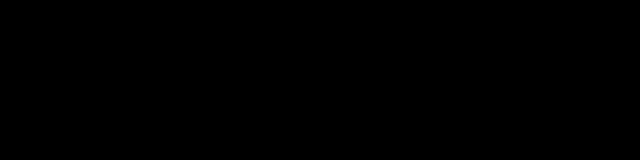
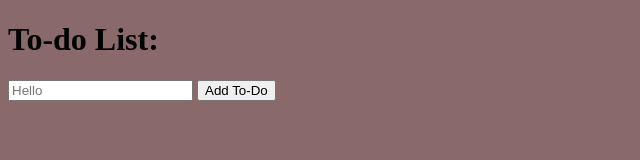
Before and after one commit to mauLovera/dom-todo-lab, a plain HTML site: page index.html in a window 1280 px wide. Shown: the whole page, without its empty margins (0-640 px from the left). Drawn offline with Linux system fonts and the light colour scheme.

Commit message:
create CERs

```diff
--- a/css/style.css
+++ b/css/style.css
@@ -1,3 +1,3 @@
 body {
-  background-color: black;
+  background-color: rgb(137, 105, 105);
 }
--- a/index.html
+++ b/index.html
@@ -4,11 +4,14 @@
   <meta charset="UTF-8">
   <meta http-equiv="X-UA-Compatible" content="IE=edge">
   <meta name="viewport" content="width=device-width, initial-scale=1.0">
-  <title>Document</title>
+  <title>DOM To-do Lab</title>
   <script defer src="js/app.js"></script>
   <link rel="stylesheet" href="/css/style.css">
 </head>
 <body>
-
+  <h1>To-do List:</h1>
+  <input type="text" id="input" placeholder="Hello">
+  <button id="submit-button">Add To-Do</button>
+  <ul id="todo-list"></ul>
 </body>
 </html>
--- a/js/app.js
+++ b/js/app.js
@@ -1 +1,6 @@
-console.log(`sanity`)
+// Cashed Element References //
+
+const h1 = document.querySelector(`h1`)
+const input = document.querySelector(`#input`)
+const button = document.querySelector(`#submit-button`)
+const ulList = document.querySelector(`#todo-list`)
```
